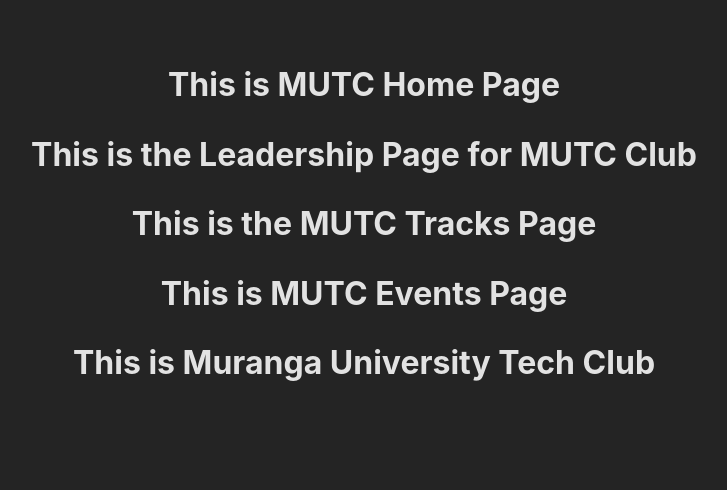
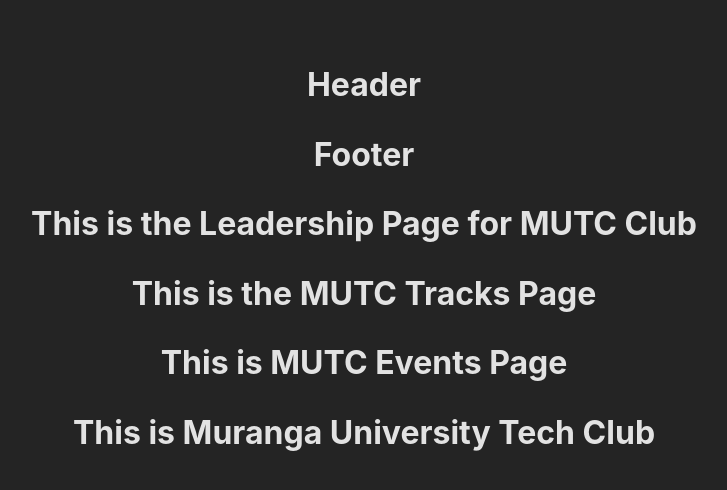
Before and after one commit to mosesmbuthia/muranga-university-tech-club, a React (Vite) app: page / in a window 1280 px wide. Shown: the top 490 px of the page, without its empty margins (276-1003 px from the left). Built offline with nearby package versions, Linux system fonts and the light colour scheme.

Commit message:
added more components

```diff
--- /dev/null
+++ b/src/assets/Components/Pages/Home/Footer/Footer.tsx
@@ -0,0 +1,11 @@
+
+import "./Footer.css"
+function Footer() {
+  return (
+    <div>
+      <h1>Footer</h1>
+    </div>
+  )
+}
+
+export default Footer
--- /dev/null
+++ b/src/assets/Components/Pages/Home/Header/Header.tsx
@@ -0,0 +1,11 @@
+
+import "./Header.css"
+function Header() {
+  return (
+    <div>
+      <h1>Header</h1>
+    </div>
+  )
+}
+
+export default Header
--- a/src/assets/Components/Pages/Home/Home.tsx
+++ b/src/assets/Components/Pages/Home/Home.tsx
@@ -1,10 +1,13 @@
 
+import Footer from "./Footer/Footer"
+import Header from "./Header/Header"
 import "./Home.css"
 
 function Home() {
   return (
     <div>
-      <h1>This is MUTC Home Page</h1>
+      <Header/>
+      <Footer/>
     </div>
   )
 }
```
Also changed, not shown: src/assets/Components/Pages/Home/Footer/Footer.css (added), src/assets/Components/Pages/Home/Header/Header.css (added).
